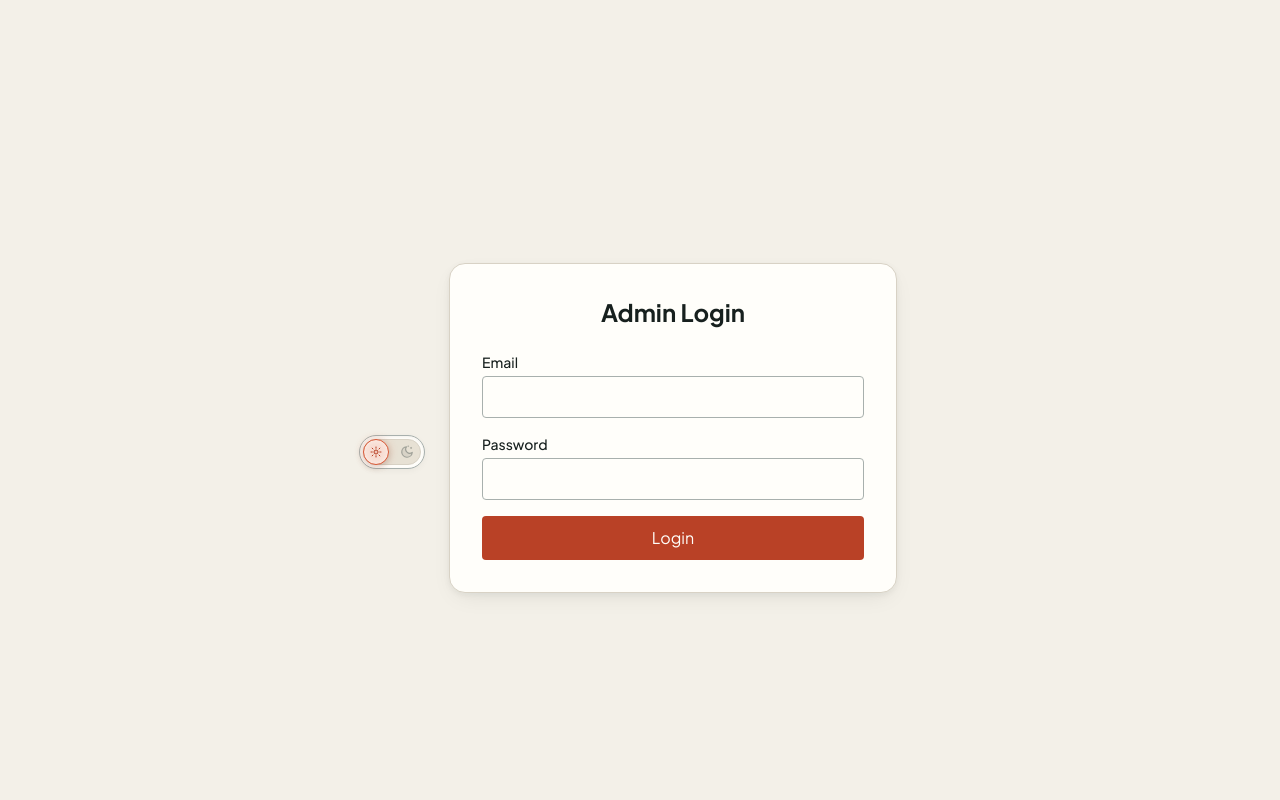
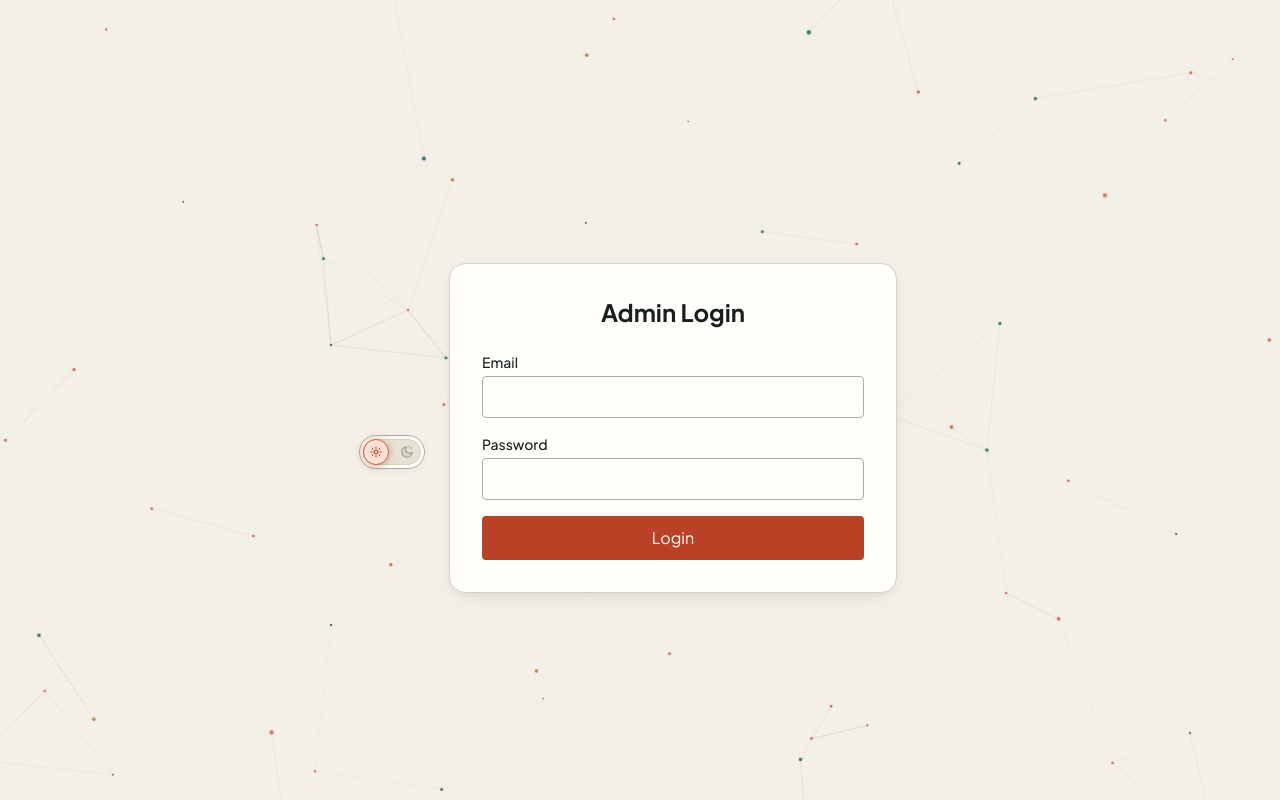
Before and after one commit to Marshel2727/mars-portfol-v2, a Next.js app in the folder front_end/: page /login in a window 1280 px wide. Built offline with nearby package versions, Linux system fonts and the light colour scheme; no server answers.

Commit message:
feat(admin): add 3D network background to admin and login pages

```diff
--- a/front_end/src/app/admin/layout.tsx
+++ b/front_end/src/app/admin/layout.tsx
@@ -4,6 +4,7 @@ import { useState } from "react";
 import Sidebar from "@/components/admin/Sidebar";
 import { ThemeToggle } from "@/components/theme/ThemeToggle";
 import { AdminToastProvider } from "@/components/admin/AdminToastProvider";
+import NetworkBackground from "@/components/public/NetworkBackground";
 
 export default function AdminLayout({
   children,
@@ -13,7 +14,8 @@ export default function AdminLayout({
   const [isOpen, setIsOpen] = useState(false);
 
   return (
-    <AdminToastProvider><div className="flex min-h-screen flex-col bg-editorial-paper text-editorial-ink md:flex-row">
+    <AdminToastProvider><div className="relative isolate flex min-h-screen flex-col bg-editorial-paper text-editorial-ink md:flex-row" style={{ position: "relative", isolation: "isolate" }}>
+      <NetworkBackground />
       {/* Mobile Top Bar */}
       <div className="sticky top-0 z-20 flex items-center justify-between border-b border-editorial-inverse-text/20 bg-editorial-inverse p-4 text-editorial-inverse-text shadow-md md:hidden">
         <span className="font-bold tracking-tighter text-xl">PORTOFOLIO</span>
--- a/front_end/src/app/login/page.tsx
+++ b/front_end/src/app/login/page.tsx
@@ -5,6 +5,7 @@ import { useRouter } from "next/navigation";
 import { login } from "@/services/auth";
 import { getApiErrorMessage } from "@/services/api";
 import { ThemeToggle } from "@/components/theme/ThemeToggle";
+import NetworkBackground from "@/components/public/NetworkBackground";
 
 export default function LoginPage() {
   const router = useRouter();
@@ -39,7 +40,8 @@ export default function LoginPage() {
   };
 
   return (
-    <div className="relative flex min-h-screen items-center justify-center bg-editorial-paper p-4 pt-20 sm:p-6 sm:pt-20">
+    <div className="relative isolate flex min-h-screen items-center justify-center bg-editorial-paper p-4 pt-20 sm:p-6 sm:pt-20" style={{ position: "relative", isolation: "isolate" }}>
+      <NetworkBackground />
       <ThemeToggle className="absolute right-4 top-4 sm:right-6 sm:top-6" />
       <div className="w-full max-w-md rounded-2xl border border-editorial-line bg-editorial-surface p-8 text-editorial-ink shadow-[var(--shadow-editorial)] transition-all duration-300 hover:-translate-y-1 hover:border-editorial-line-strong">
         <h2 className="mb-6 text-center text-2xl font-bold">
```
